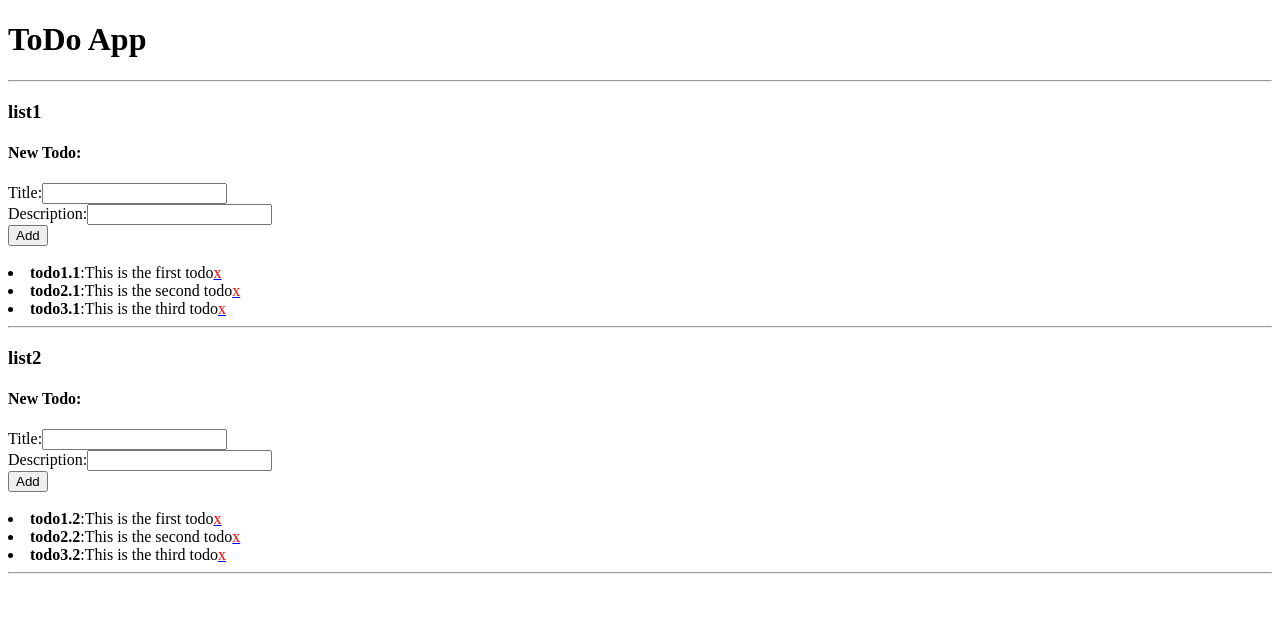
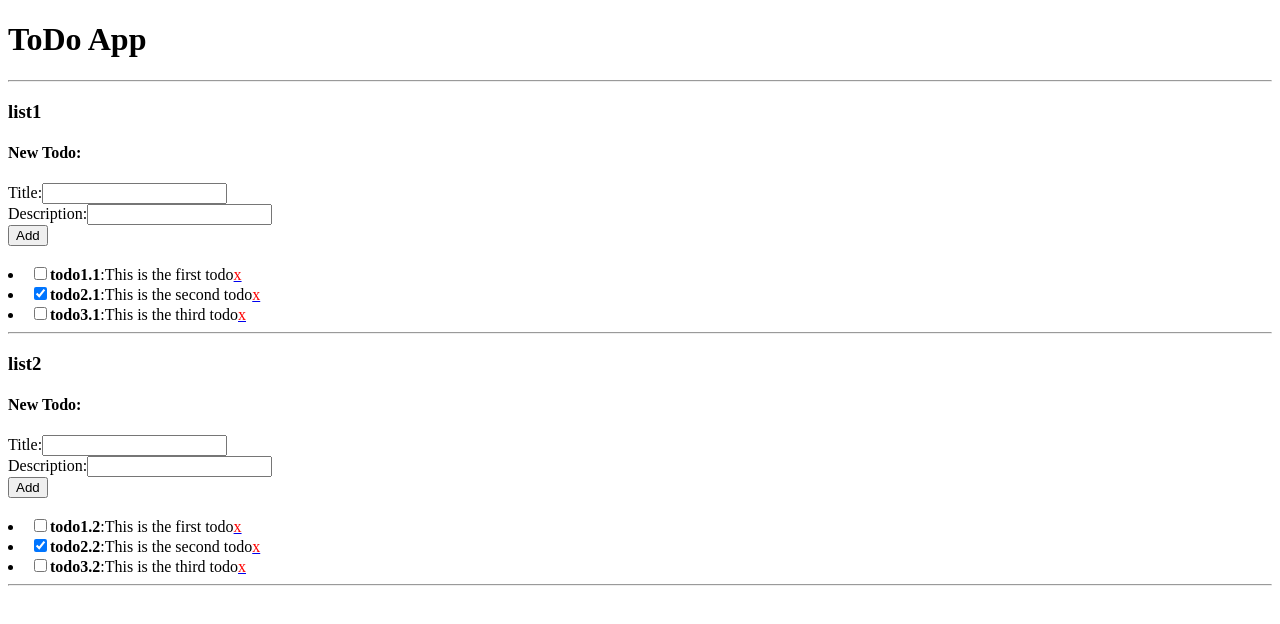
Before and after one commit to jcs98/todo-app, a React (Create React App) app: page / in a window 1280 px wide. Shown: the top 624 px of the page. Built offline with nearby package versions, Linux system fonts and the light colour scheme.

Commit message:
Add checkbox and logic to handle it

```diff
--- a/src/Components/Todo.js
+++ b/src/Components/Todo.js
@@ -1,14 +1,26 @@
 import React, { Component } from 'react';
 
 class Todo extends Component {
+
+  constructor() {
+    super();
+    this.state = {
+      newTodo: {}
+    }
+  }
 
   deleteTodo(title) {
     this.props.deleteTodo(title);
   }
 
+  toggleTodo(title) {
+    this.props.toggleTodo(title);
+  }
+
   render() {
     return (
       <li className="Todo">
+        <input type="checkbox" onChange={this.toggleTodo.bind(this, this.props.todo.title)} checked={this.props.checked}/>
         <strong>{this.props.todo.title}</strong>:
         {this.props.todo.desc}
         <a href="#" onClick={this.deleteTodo.bind(this, this.props.todo.title)}>
--- a/src/Components/TodoList.js
+++ b/src/Components/TodoList.js
@@ -19,13 +19,30 @@ class TodoList extends Component {
     this.props.updateList(this.props.todolist.name, todos);
   }
 
+  handleToggleTodo(title){
+    // console.log(todo);
+    let todos = this.props.todolist.todos;
+    todos.forEach(todo => {
+      if(todo.title === title){
+        if(todo.pending)
+          todo.pending = false;
+        else
+          todo.pending = true;
+      }
+    });
+    this.props.updateList(this.props.todolist.name, todos);
+  }
+
   render() {
     let todos;
     if (this.props.todolist.todos) {
       todos = this.props.todolist.todos.map(todo => {
         //console.log(todo);
+        let checked = "";
+        if(!todo.pending)
+          checked = "checked";
         return (
-          <Todo key={todo.title} todo={todo} deleteTodo={this.handleDeleteTodo.bind(this)}/>
+          <Todo key={todo.title} todo={todo} deleteTodo={this.handleDeleteTodo.bind(this)} toggleTodo={this.handleToggleTodo.bind(this)} checked={checked}/>
         );
       });
     }
```
